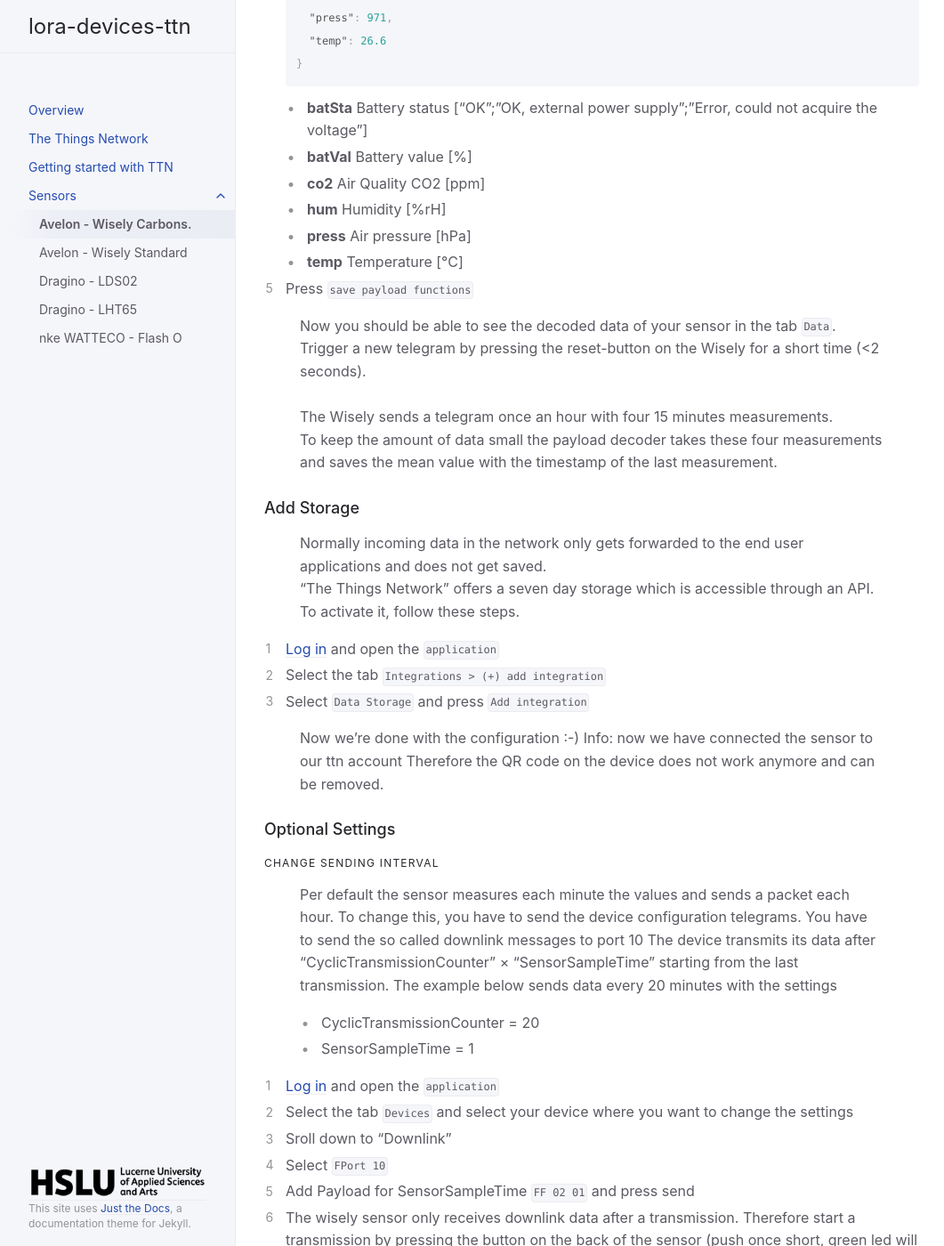
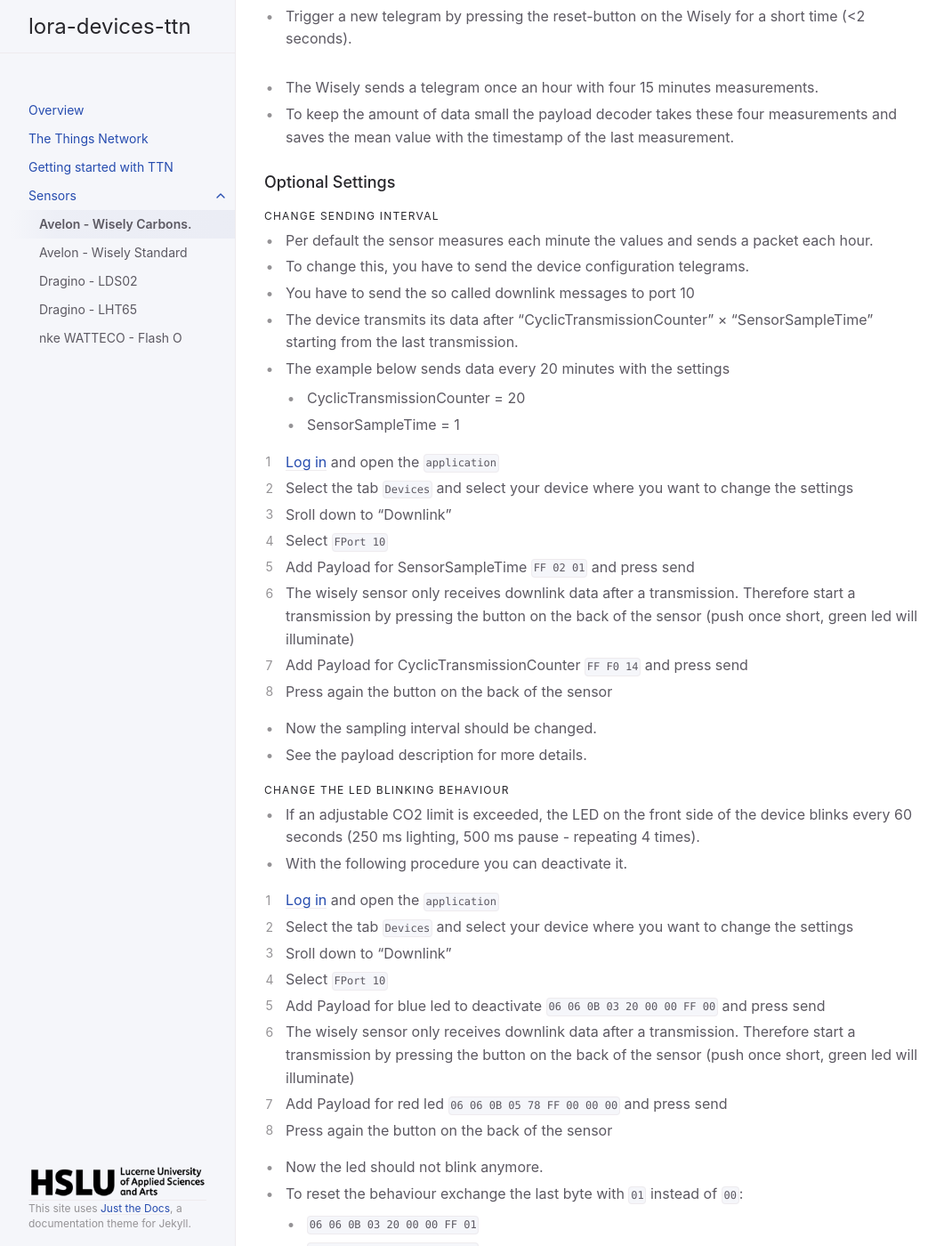
Before and after one commit to hslu-ige-laes/lora-devices-ttn, a Jekyll site: the page built from docs/sensors/avelon-wisely-carbonsense.md, in a window 1280 px wide and 1400 px high, scrolled down 5884 px. Shown: the whole window at 89% size, without its empty margins (107-1168 px from the left). Built offline with Jekyll 4.4.1, drawn with Linux system fonts in a browser that asks for light colours; some of the changed text lies outside the part shown.

Commit message:
minor updates

```diff
--- a/docs/sensors/avelon-wisely-carbonsense.md
+++ b/docs/sensors/avelon-wisely-carbonsense.md
@@ -63,17 +63,8 @@ Other variants which don't work with lcm
 ---
 
 ## Adding the Device to TTN
-### Create an Account
-> To register your device you’ll need a "The Things Network" account.<br>
-> If you don't have one already, please follow these steps:
-
-1. Go to [account.thethingsnetwork.org](https://account.thethingsnetwork.org/) and [click create an account](https://account.thethingsnetwork.org/register)
-   - You will receive an email to confirm your email address. You have 24 hours to do so.
-2. Select [Console](https://console.thethingsnetwork.org/) from the menu on top right
-3. From the top right `menu`, select `your name > Settings`. Then change the `default Handler` if the one currently selected is not where you’ll be deploying most of your devices.
-
 ### Handler Change
-> The Wisely sensors are per default configured for the Avelon Cloud, even if ordered as "self-managed". Thats why we have to detach the device from the avelon cloud.
+- The Wisely sensors are per default configured for the Avelon Cloud, even if ordered as "self-managed". Thats why we have to detach the device from the avelon cloud.
 
 1. Switch the device on and scan the `QR-Code` with e.g. a Mobile Phone ([detailed information here](https://avelon.com/wp-content/uploads/2020/03/wisely-quick-guide.pdf))
 2. Click on the round `information (i) symbol` top right aside the sensor name
@@ -91,8 +82,8 @@ Other variants which don't work with lcm
 13. Now we have to `reset the device manually` approximately 1-2 minutes after closing the previous dialog by pressing the small button on the back of the device. `5 seconds -> Off` , `2 seconds -> On`
 
 ### Device Registration
-> Before a device can communicate via "The Things Network" we need to register it with an application.<br>
-> The Avelon Wisely sensors use the so called "Over The Air Activation" (OTAA) and for a secure communication we will need to register the beforehand copied keys.
+- Before a device can communicate via "The Things Network" we need to register it with an application.<br>
+- The Avelon Wisely sensors use the so called "Over The Air Activation" (OTAA) and for a secure communication we will need to register the beforehand copied keys.
 
 1. [Log in](https://console.thethingsnetwork.org/applications) and `open the application` to which you wish to add a device
 2. Under `Settings > EUIs`  click `(+) add EUI`
@@ -108,8 +99,8 @@ Other variants which don't work with lcm
    - if not, please wait several hours and check again. The change of the handler can take a long time...
 
 ### Device Configuration
-> Now you can see the incoming telegrams in the tab Data, but their content, the payload, is cryptic...!<br>
-> We need to tell the "The Things Network" where to find e.g. the temperature in these cryptic numbers and letters. We can do that with configuring a "Payload Decoder Function".
+- Now you can see the incoming telegrams in the tab Data, but their content, the payload, is cryptic...!<br>
+- We need to tell the "The Things Network" where to find e.g. the temperature in these cryptic numbers and letters. We can do that with configuring a "Payload Decoder Function".
 
 1. [Log in](https://console.thethingsnetwork.org/applications) and open the `application`
 2. Select the tab `Payload Formats > decoder` and copy/paste the following code:<br>
@@ -210,30 +201,18 @@ FE25F3010B57029325F2010B56027325F3010A56027C25F3010A5702A825F2010A56028625F2010A
 
 5. Press `save payload functions`
 
-> Now you should be able to see the decoded data of your sensor in the tab `Data`.<br>
-> Trigger a new telegram by pressing the reset-button on the Wisely for a short time (<2 seconds).<br><br>
-> The Wisely sends a telegram once an hour with four 15 minutes measurements.<br>
-> To keep the amount of data small the payload decoder takes these four measurements and saves the mean value with the timestamp of the last measurement.
-
-### Add Storage
-> Normally incoming data in the network only gets forwarded to the end user applications and does not get saved.<br>
-> "The Things Network" offers a seven day storage which is accessible through an API. To activate it, follow these steps.
-
-1. [Log in](https://console.thethingsnetwork.org/applications) and open the `application`
-2. Select the tab `Integrations > (+) add integration`
-3. Select `Data Storage` and press `Add integration`
-
-> Now we're done with the configuration :-)
-> Info: now we have connected the sensor to our ttn account Therefore the QR code on the device does not work anymore and can be removed.
-
+- Now you should be able to see the decoded data of your sensor in the tab `Data`.<br>
+- Trigger a new telegram by pressing the reset-button on the Wisely for a short time (<2 seconds).<br><br>
+- The Wisely sends a telegram once an hour with four 15 minutes measurements.<br>
+- To keep the amount of data small the payload decoder takes these four measurements and saves the mean value with the timestamp of the last measurement.
 
 ### Optional Settings
 #### Change sending interval
-> Per default the sensor measures each minute the values and sends a packet each hour.
-> To change this, you have to send the device configuration telegrams.
-> You have to send the so called downlink messages to port 10
-> The device transmits its data after "CyclicTransmissionCounter" × "SensorSampleTime" starting from the last transmission.
-> The example below sends data every 20 minutes with the settings
+- Per default the sensor measures each minute the values and sends a packet each hour.
+- To change this, you have to send the device configuration telegrams.
+- You have to send the so called downlink messages to port 10
+- The device transmits its data after "CyclicTransmissionCounter" × "SensorSampleTime" starting from the last transmission.
+- The example below sends data every 20 minutes with the settings
   - CyclicTransmissionCounter = 20
   - SensorSampleTime = 1
 
@@ -246,15 +225,13 @@ FE25F3010B57029325F2010B56027325F3010A56027C25F3010A5702A825F2010A56028625F2010A
 7. Add Payload for CyclicTransmissionCounter `FF F0 14` and press send
 8. Press again the button on the back of the sensor
 
-> Now the sampling interval should be changed.
-> See the payload description for more details.
-
+- Now the sampling interval should be changed.
+- See the payload description for more details.
 
 
 #### Change the led blinking behaviour
-> If an adjustable CO2 limit is exceeded, the LED on the front side of the device blinks every 60 seconds (250 ms
-lighting, 500 ms pause - repeating 4 times).
-> With the following procedure you can deactivate it.
+- If an adjustable CO2 limit is exceeded, the LED on the front side of the device blinks every 60 seconds (250 ms lighting, 500 ms pause - repeating 4 times).
+- With the following procedure you can deactivate it.
 
 
 1. [Log in](https://console.thethingsnetwork.org/applications) and open the `application`
@@ -267,9 +244,9 @@ lighting, 500 ms pause - repeating 4 times).
 8. Press again the button on the back of the sensor
 
 
-> Now the led should not blink anymore.
-> To reset the behaviour exchange the last byte with `01` instead of `00`:
+- Now the led should not blink anymore.
+- To reset the behaviour exchange the last byte with `01` instead of `00`:
   - `06 06 0B 03 20 00 00 FF 01`
   - `06 06 0B 05 78 FF 00 00 01`
 
-> See the payload description for more details.
+- See the payload description for more details.
```
Also changed, not shown: docs/sensors/avelon-wisely-standard.md (+16 -28 lines), docs/sensors/dragino-lds02.md (+14 -12 lines), docs/sensors/dragino-lht65.md (+13 -23 lines), docs/sensors/nke-watteco-flash-o.md (+12 -22 lines).
